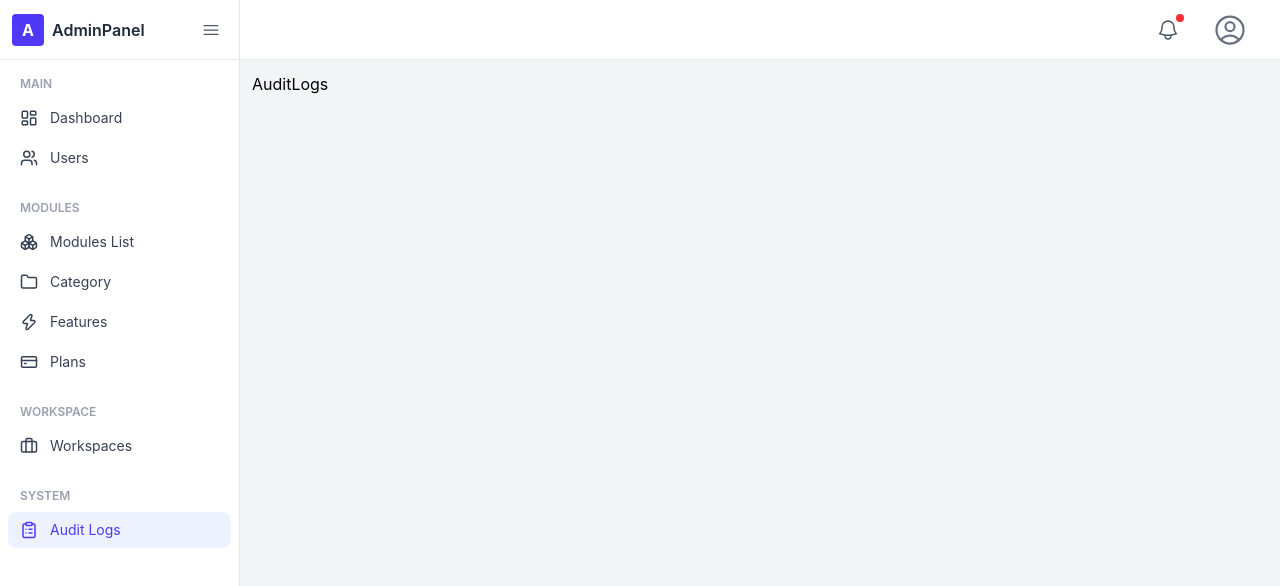
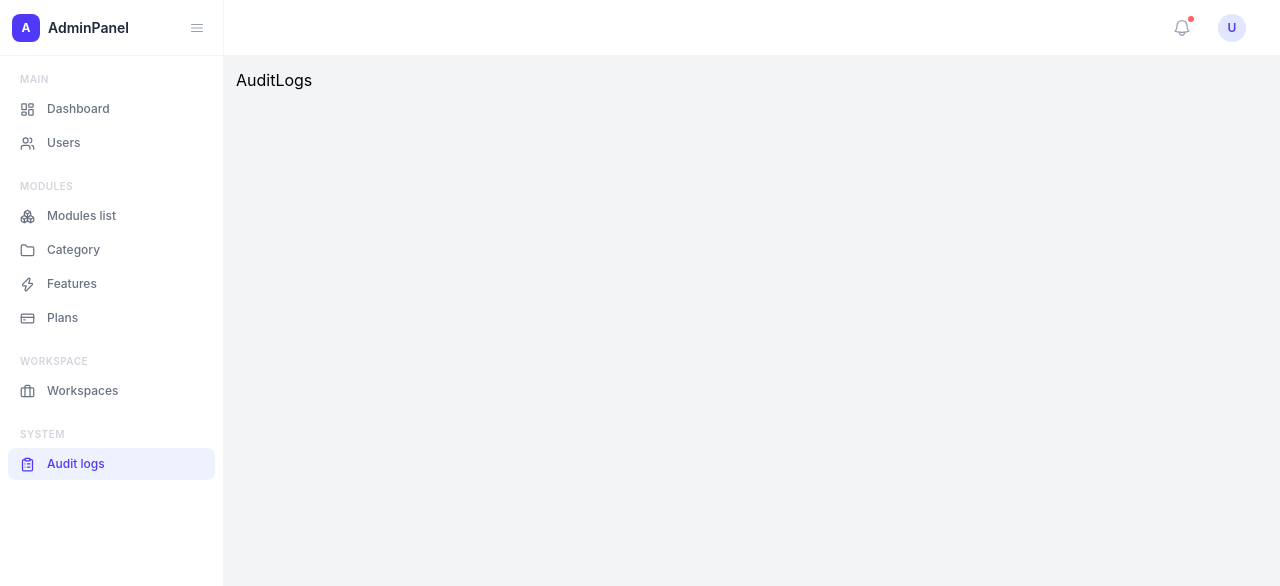
Before and after one commit to Devang9911/adminpanel, a React (Vite) app: page /auditlogs in a window 1280 px wide. Shown: the top 586 px of the page. Built offline with nearby package versions, Linux system fonts and the light colour scheme; no server answers; sample sign-in values are in the browser's storage.

Commit message:
sidebar and header design enhance

```diff
--- a/src/components/navbar/Header.jsx
+++ b/src/components/navbar/Header.jsx
@@ -1,7 +1,6 @@
 import {
   ArrowRightEndOnRectangleIcon,
-  BellIcon,
-  UserCircleIcon
+  BellIcon
 } from "@heroicons/react/24/outline";
 import toast from "react-hot-toast";
 import { useDispatch, useSelector } from "react-redux";
@@ -21,40 +20,48 @@ function Header() {
   };
 
   return (
-    <div className="h-15 shrink-0 bg-white border-b border-gray-200 flex items-center justify-end px-6">
-      <div className="flex items-center gap-4">
+    <div className="h-14 shrink-0 bg-white border-b border-gray-100 flex items-center justify-end px-6">
+      <div className="flex items-center gap-2">
         <Dropdown
           trigger={
-            <div className="relative cursor-pointer p-2 rounded-lg hover:bg-gray-100">
-              <BellIcon className="w-6 h-6 text-gray-600" />
-              <span className="absolute top-1 right-1 w-2 h-2 bg-red-500 rounded-full"></span>
+            <div className="relative cursor-pointer p-2 rounded-lg hover:bg-gray-50 transition-colors">
+              <BellIcon className="w-5 h-5 text-gray-400" />
+              <span className="absolute top-1.5 right-1.5 w-1.5 h-1.5 bg-red-400 rounded-full" />
             </div>
           }
         >
-          <div className="p-3 text-sm text-gray-700 border-b font-medium">
-            Notifications
+          <div className="px-4 py-3 border-b border-gray-50">
+            <p className="text-xs font-semibold text-gray-700">Notifications</p>
           </div>
-          <div className="p-3 text-sm text-gray-500">No new notifications</div>
+          <div className="px-4 py-3 text-xs text-gray-400">
+            No new notifications
+          </div>
         </Dropdown>
 
         <Dropdown
           trigger={
-            <div className="flex items-center gap-2 cursor-pointer hover:bg-gray-100 px-2 py-1 rounded-lg">
-              <UserCircleIcon className="w-9 h-9 text-gray-500" />
+            <div className="flex items-center gap-2 cursor-pointer hover:bg-gray-50 px-2.5 py-1.5 rounded-lg transition-colors">
+              <div className="w-7 h-7 rounded-full bg-indigo-100 flex items-center justify-center text-xs font-semibold text-indigo-600 uppercase">
+                {name?.[0] || "U"}
+              </div>
+              {name && (
+                <span className="text-xs font-medium text-gray-700 max-w-24 truncate">
+                  {name}
+                </span>
+              )}
             </div>
           }
         >
-          <div className="px-4 py-3 border-b">
-            <p className="text-sm font-medium text-gray-800">{name}</p>
-            <p className="text-xs text-gray-500">{email}</p>
+          <div className="px-4 py-3 border-b border-gray-50">
+            <p className="text-xs font-semibold text-gray-800">{name}</p>
+            <p className="text-[11px] text-gray-400 mt-0.5 truncate">{email}</p>
           </div>
-
           <button
             onClick={onLogout}
-            className="w-full flex items-center gap-2 px-4 py-2 text-sm text-red-600 hover:bg-gray-100 transition"
+            className="w-full flex items-center gap-2 px-4 py-2.5 text-xs font-medium text-red-500 hover:bg-red-50 transition-colors"
           >
-            <ArrowRightEndOnRectangleIcon className="w-4 h-4" />
-            Logout
+            <ArrowRightEndOnRectangleIcon className="w-3.5 h-3.5" />
+            Sign out
           </button>
         </Dropdown>
       </div>
--- a/src/components/navbar/Sidebar.jsx
+++ b/src/components/navbar/Sidebar.jsx
@@ -1,13 +1,13 @@
 import { Bars3Icon } from "@heroicons/react/24/outline";
 import {
   Boxes,
+  Briefcase,
+  ClipboardList,
+  CreditCard,
+  Folder,
   LayoutDashboard,
   Users,
-  Folder,
   Zap,
-  CreditCard,
-  Briefcase,
-  ClipboardList,
 } from "lucide-react";
 import { useState } from "react";
 import { NavLink } from "react-router-dom";
@@ -23,7 +23,7 @@ const sidebarData = [
   {
     title: "Modules",
     items: [
-      { name: "Modules List", path: "/modules/moduleslist", icon: Boxes },
+      { name: "Modules list", path: "/modules/moduleslist", icon: Boxes },
       { name: "Category", path: "/modules/categories", icon: Folder },
       { name: "Features", path: "/modules/features", icon: Zap },
       { name: "Plans", path: "/modules/plans", icon: CreditCard },
@@ -35,92 +35,67 @@ const sidebarData = [
   },
   {
     title: "System",
-    items: [{ name: "Audit Logs", path: "/auditlogs", icon: ClipboardList }],
+    items: [{ name: "Audit logs", path: "/auditlogs", icon: ClipboardList }],
   },
 ];
-
-const navItemClass =
-  "flex items-center gap-3 px-3 py-2 rounded-lg text-sm transition-all";
 
 export default function Sidebar() {
   const [collapsed, setCollapsed] = useState(false);
 
   const linkClass = ({ isActive }) =>
-    `${navItemClass} ${
+    `flex items-center gap-3 px-3 py-2 rounded-lg text-xs font-medium transition-all ${
       isActive
         ? "bg-indigo-50 text-indigo-600"
-        : "text-gray-700 hover:bg-gray-100"
+        : "text-gray-500 hover:bg-gray-50 hover:text-gray-700"
     }`;
 
   return (
     <aside
-      className={`${
-        collapsed ? "w-16" : "w-60"
-      } h-screen bg-white border-r border-gray-200 flex flex-col transition-all duration-300`}
+      className={`${collapsed ? "w-14" : "w-56"} h-screen bg-white border-r border-gray-100 flex flex-col transition-all duration-300 flex-shrink-0`}
     >
-      <div className="flex items-center justify-between px-3 h-15 border-b border-gray-200">
+      <div className="flex items-center justify-between px-3 h-14 border-b border-gray-100">
         {!collapsed && (
           <div className="flex items-center gap-2">
-            <div className="w-8 h-8 bg-indigo-600 text-white flex items-center justify-center rounded font-bold">
+            <div className="w-7 h-7 bg-indigo-600 text-white flex items-center justify-center rounded-lg text-xs font-bold">
               A
             </div>
-            <span className="font-semibold text-gray-800">AdminPanel</span>
+            <span className="text-sm font-semibold text-gray-800">
+              AdminPanel
+            </span>
           </div>
         )}
-
         <button
           onClick={() => setCollapsed(!collapsed)}
-          className="p-1.5 rounded hover:bg-gray-100"
+          className={`p-1.5 rounded-lg hover:bg-gray-100 transition-colors ${collapsed ? "mx-auto" : ""}`}
         >
-          <Bars3Icon className="w-5 h-5 text-gray-600" />
+          <Bars3Icon className="w-4 h-4 text-gray-400" />
         </button>
       </div>
 
-      <div className="flex-1 overflow-y-auto px-2 py-4 space-y-6">
+      <div className="flex-1 overflow-y-auto px-2 py-4 space-y-5">
         {sidebarData.map((section) => (
-          <SidebarSection
-            key={section.title}
-            title={section.title}
-            items={section.items}
-            collapsed={collapsed}
-            linkClass={linkClass}
-          />
+          <div key={section.title}>
+            {!collapsed && (
+              <p className="px-3 mb-1.5 text-[10px] font-semibold text-gray-300 uppercase tracking-wider">
+                {section.title}
+              </p>
+            )}
+            <div className="space-y-0.5">
+              {section.items.map((item) => (
+                <NavLink
+                  key={item.path}
+                  to={item.path}
+                  className={linkClass}
+                  title={collapsed ? item.name : ""}
+                >
+                  <item.icon size={15} className="flex-shrink-0" />
+                  {!collapsed && <span>{item.name}</span>}
+                </NavLink>
+              ))}
+            </div>
+          </div>
         ))}
       </div>
     </aside>
   );
 }
-
-function NavItem({ to, icon: Icon, label, collapsed, linkClass }) {
-  return (
-    <NavLink to={to} className={linkClass}>
-      <Icon size={18} />
-      {!collapsed && label}
-    </NavLink>
-  );
-}
-
-function SidebarSection({ title, items, collapsed, linkClass }) {
-  return (
-    <div>
-      {!collapsed && (
-        <p className="px-3 mb-2 text-xs font-semibold text-gray-400 uppercase">
-          {title}
-        </p>
-      )}
-
-      <div className="space-y-1">
-        {items.map((item) => (
-          <NavItem
-            key={item.path}
-            to={item.path}
-            icon={item.icon}
-            label={item.name}
-            collapsed={collapsed}
-            linkClass={linkClass}
-          />
-        ))}
-      </div>
-    </div>
-  );
-}
```
